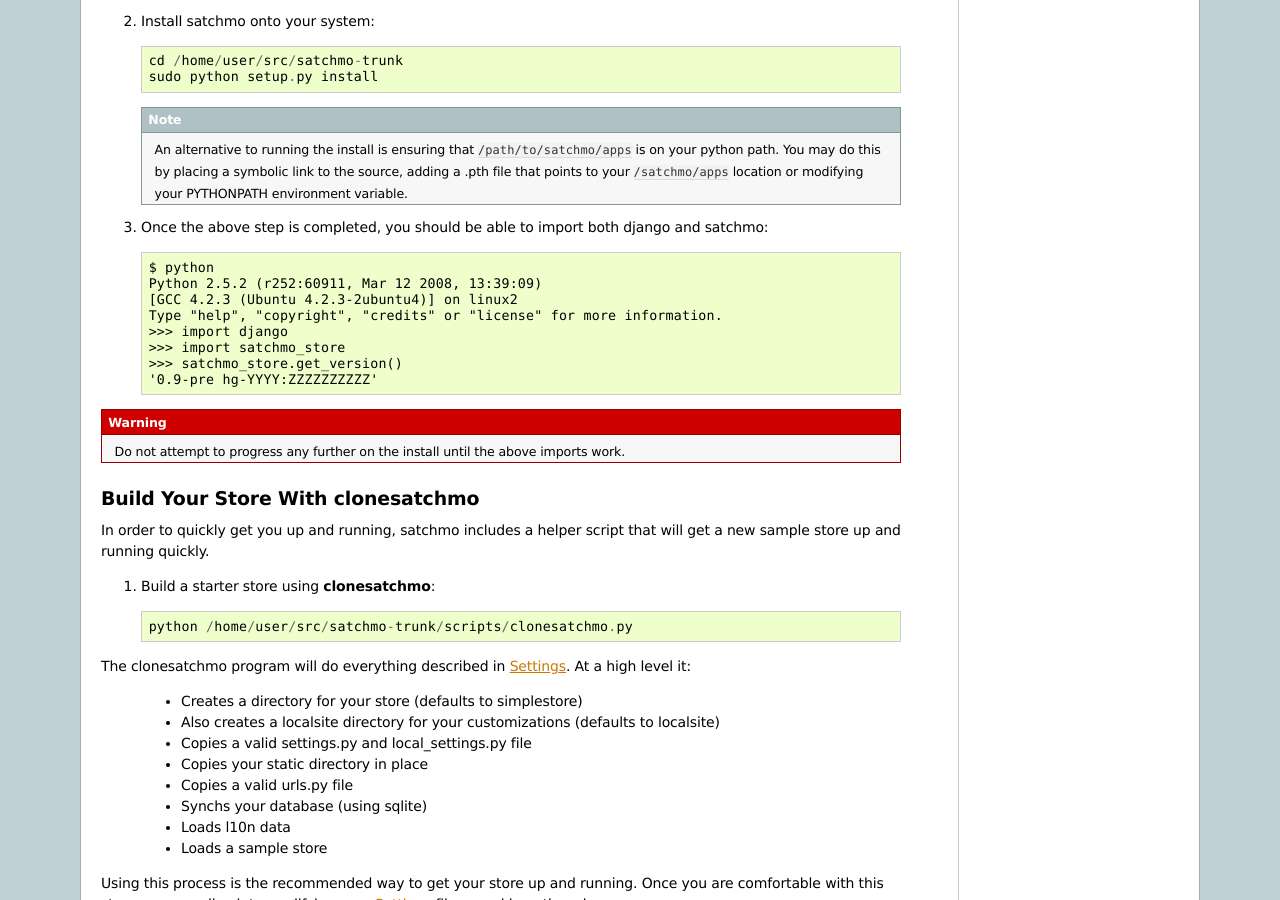
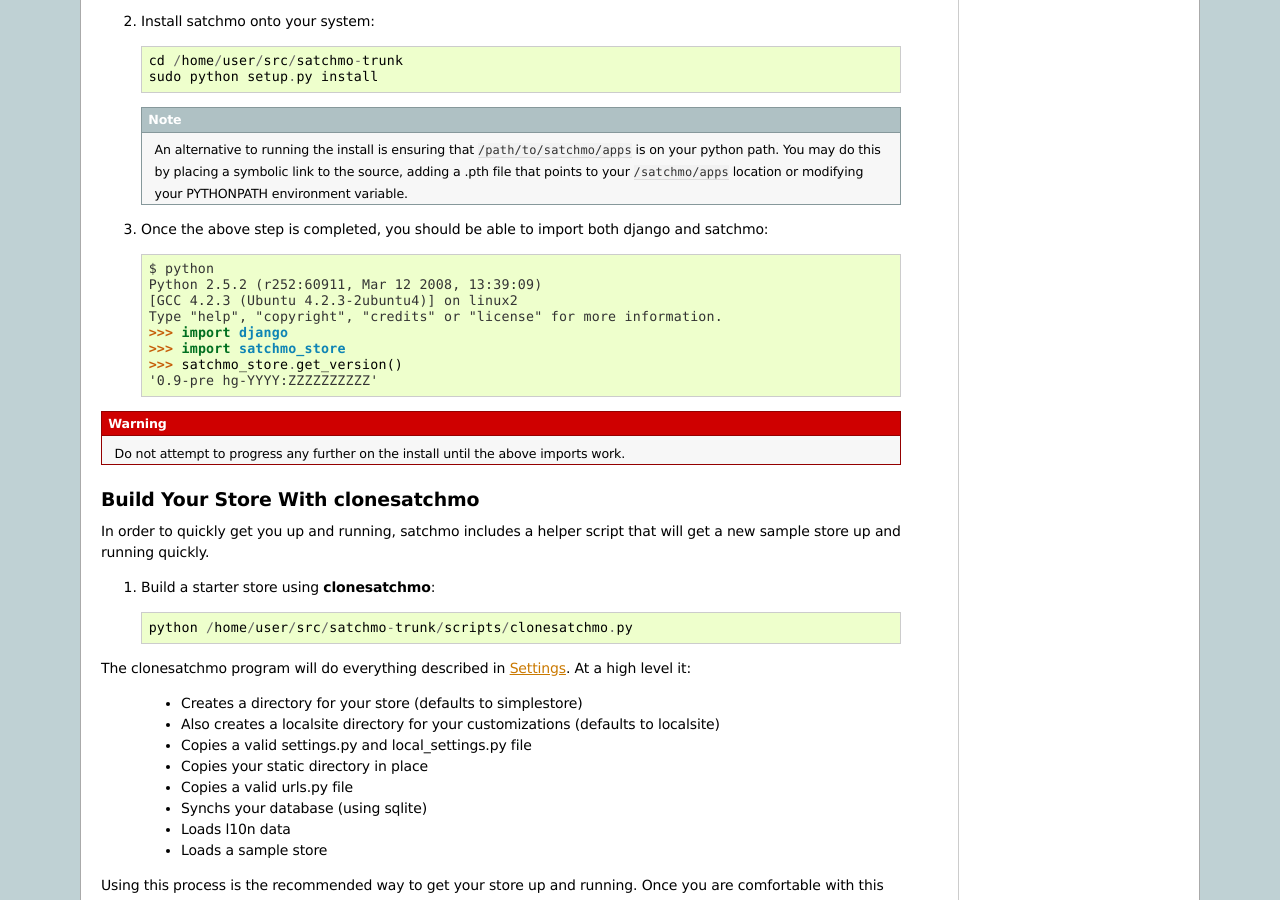
Before and after one commit to opencoca/WEB-Satchmo, a Sphinx documentation site: the page built from docs/new_installation.txt, in a window 1280 px wide and 900 px high, scrolled down 2631 px. Built offline with Sphinx 7.4.7, drawn with Linux system fonts in a browser that asks for light colours; part of the change alters nothing that is shown.

```diff
--- a/docs/new_installation.txt
+++ b/docs/new_installation.txt
@@ -143,6 +143,7 @@ Installing Satchmo into your path
       You may do this by placing a symbolic link to the source, adding a .pth file that points to your :file:`/satchmo/apps`
       location or modifying your PYTHONPATH environment variable.
 
+.. highlight:: pycon
 
 3. Once the above step is completed, you should be able to import both django and satchmo::
 
@@ -154,6 +155,8 @@ Installing Satchmo into your path
         >>> import satchmo_store
         >>> satchmo_store.get_version()
         '0.9-pre hg-YYYY:ZZZZZZZZZZ'
+
+.. highlight:: python
 
 .. warning::
    Do not attempt to progress any further on the install until the above imports work.
```
